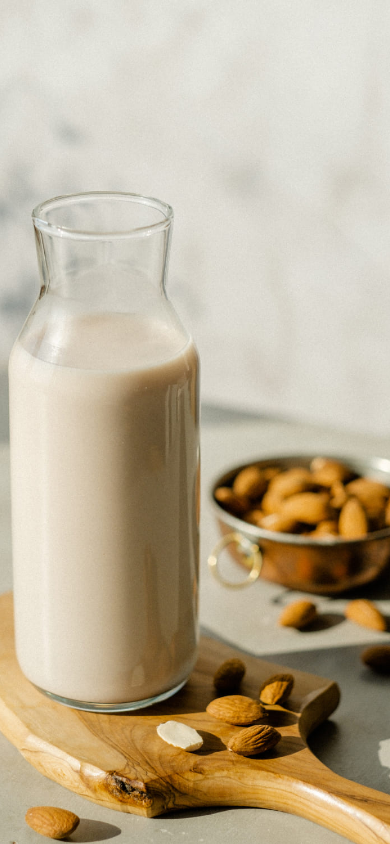
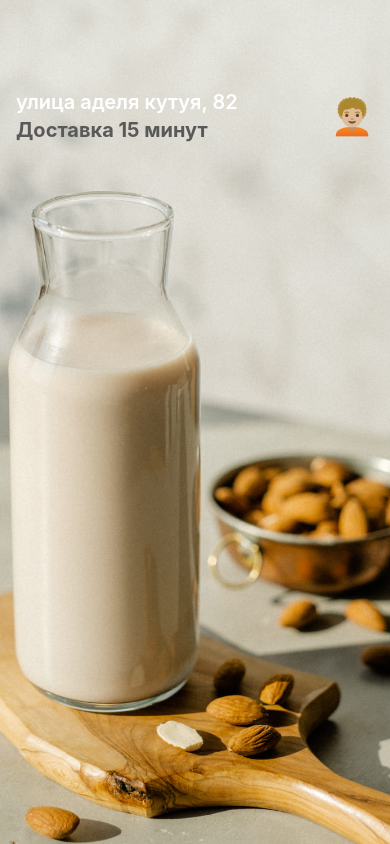
Before and after one commit to palveeen22/react-native-faceId-fingerPrint-Access, a React Native app: screen /Details in a window 390 px wide. Built offline with nearby package versions, Linux system fonts and the light colour scheme.

Commit message:
feat: added product screen relative

```diff
--- a/src/screens/ProductScreen.tsx
+++ b/src/screens/ProductScreen.tsx
@@ -1,15 +1,20 @@
 import React from 'react'
-import { Image, StyleSheet, Text, View } from 'react-native'
-import { HomeScreenStyles } from '../styles/HomeScreenStyles'
+import { Image, SafeAreaView, StyleSheet, Text, View } from 'react-native'
 
 const ProductScreen = () => {
     return (
-
         <View style={styles.container}>
             <Image
                 source={require('../assets/sm1.png')}
                 style={styles.image}
             />
+            <View style={styles.textContainer}>
+                <View style={styles.column}>
+                    <Text style={styles.textBlack}>улица аделя кутуя, 82</Text>
+                    <Text style={styles.textGray}>Доставка 15 минут</Text>
+                </View>
+                <Text style={{ fontSize: 35 }}>🧑🏼‍🦱</Text>
+            </View>
         </View>
     )
 }
@@ -19,10 +24,38 @@ export default ProductScreen
 const styles = StyleSheet.create({
     container: {
         flex: 1,
+        position: "relative",
     },
     image: {
         flex: 1,
-        width: "auto",
-        height: "auto",
+        width: "100%",
+        height: "100%",
+    },
+    textContainer: {
+        position: "absolute",
+        top: 90,
+        left: 0,
+        right: 0,
+        paddingHorizontal: 16,
+        paddingBottom: 16,
+        flexDirection: "row",
+        justifyContent: "space-between",
+        alignItems: "center",
+    },
+    column: {
+        flexDirection: "column",
+        justifyContent: "center",
+        alignItems: "flex-start",
+        gap: 4
+    },
+    textGray: {
+        color: "#595959",
+        fontSize: 20,
+        fontWeight: "700",
+    },
+    textBlack: {
+        color: "#fff",
+        fontSize: 20,
+        fontWeight: "600",
     },
 });
```
